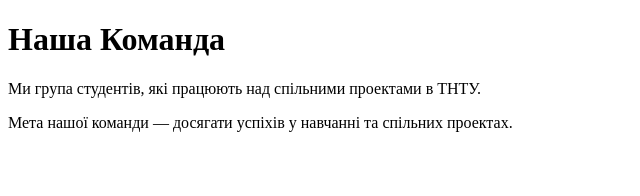
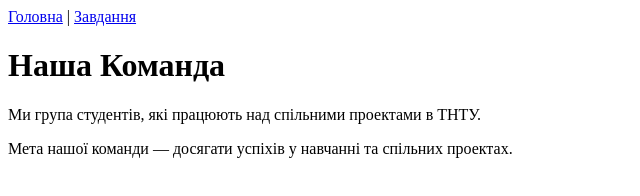
Before and after one commit to Olehandrooo/oki-2024-lab8.-, a plain HTML site: page team.html in a window 1280 px wide. Shown: the whole page, without its empty margins (0-640 px from the left). Drawn offline with Linux system fonts and the light colour scheme.

Commit message:
upate the text pages

```diff
--- a/team.html
+++ b/team.html
@@ -6,6 +6,10 @@
     <title>Наша Команда</title>
 </head>
 <body>
+    <nav>
+        <a href="index.html">Головна</a> |
+        <a href="list.html">Завдання</a>
+</nav>
     <h1>Наша Команда</h1>
     <p>Ми група студентів, які працюють над спільними проектами в ТНТУ.</p>
     <p>Мета нашої команди — досягати успіхів у навчанні та спільних проектах.</p>
```
Also changed, not shown: index.html (+4 -0 lines), list.html (+5 -0 lines).
